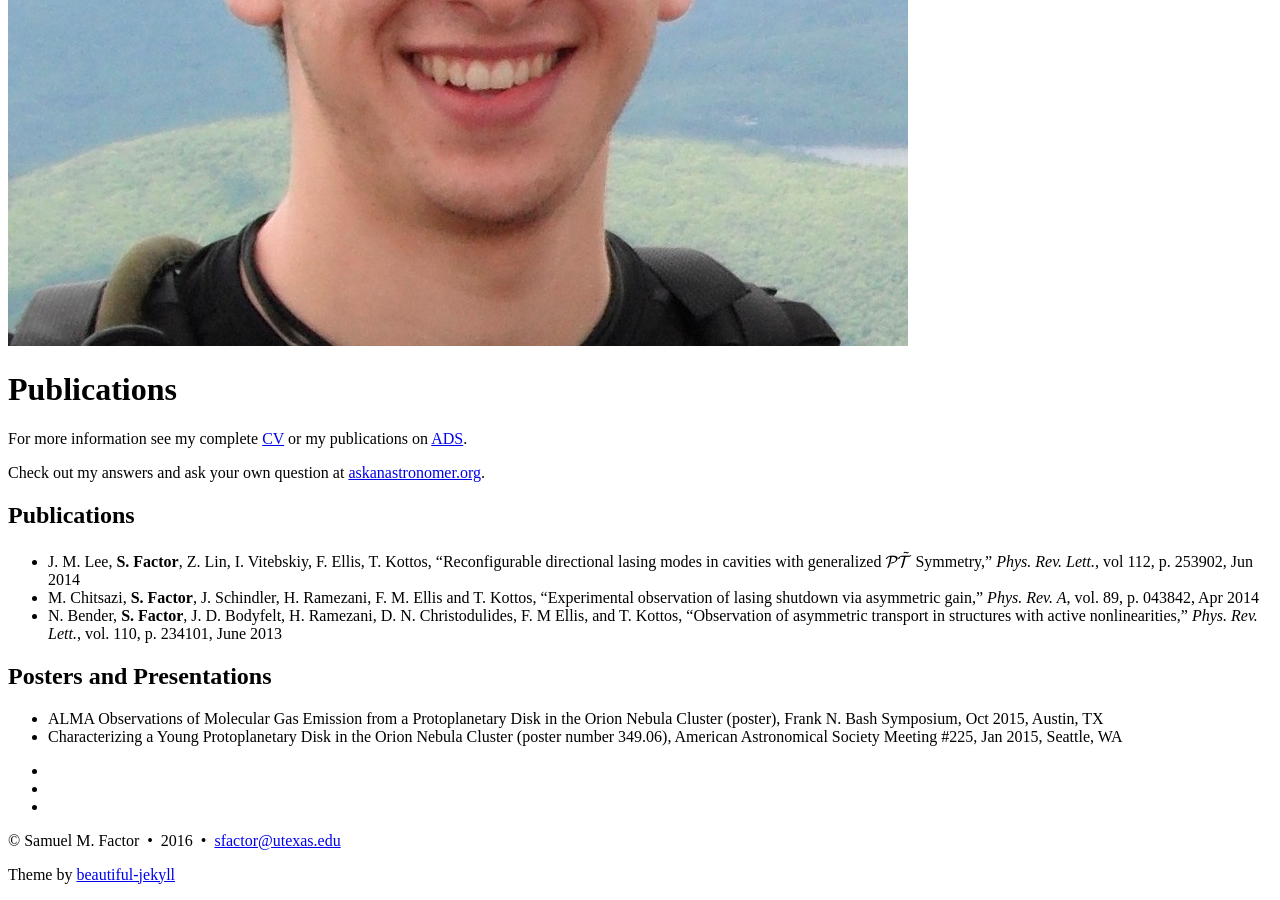
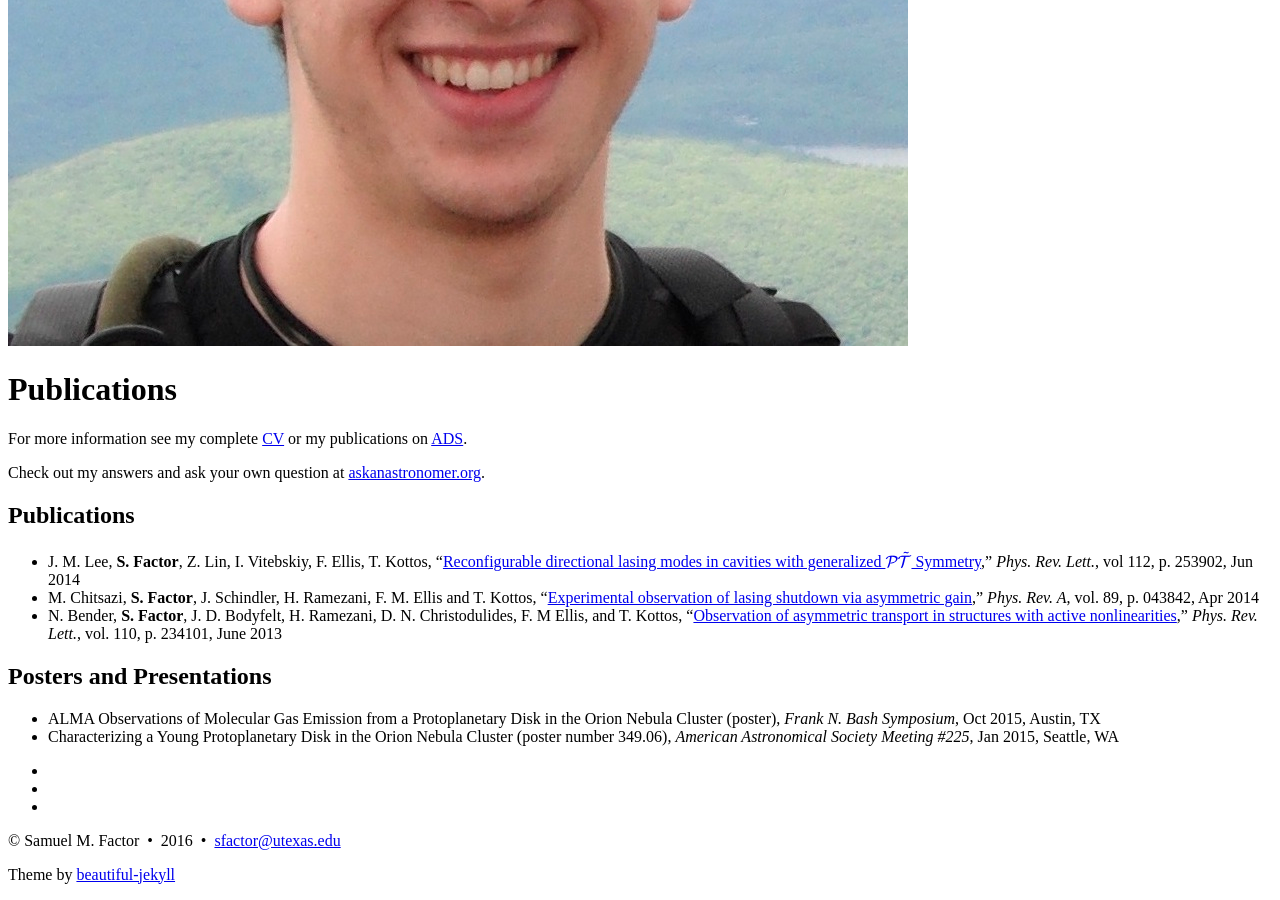
Before and after one commit to smfactor/Old-Website-sfxfactor.github.io, a Jekyll site: the page built from publications/index.md, in a window 1280 px wide and 900 px high, scrolled down 687 px. Built offline with Jekyll 4.4.1, drawn with Linux system fonts in a browser that asks for light colours; formulas are drawn with MathJax 3; part of the change alters nothing that is shown.

```diff
--- a/publications/index.md
+++ b/publications/index.md
@@ -11,11 +11,11 @@ Check out my answers and ask your own question at [askanastronomer.org](http://a
 
 ## Publications
 
-* J. M. Lee, **S. Factor**, Z. Lin, I. Vitebskiy, F. Ellis, T. Kottos, “Reconfigurable directional lasing modes in cavities with generalized $$\mathcal{P}\tilde{\mathcal{T}}$$ Symmetry,” *Phys. Rev. Lett.*, vol 112, p. 253902, Jun 2014
-* M. Chitsazi, **S. Factor**, J. Schindler, H. Ramezani, F. M. Ellis and T. Kottos, “Experimental observation of lasing shutdown via asymmetric gain,” *Phys. Rev. A*, vol. 89, p. 043842, Apr 2014
-* N. Bender, **S. Factor**, J. D. Bodyfelt, H. Ramezani, D. N. Christodulides, F. M Ellis, and T. Kottos, “Observation of asymmetric transport in structures with active nonlinearities,” *Phys. Rev. Lett.*, vol. 110, p. 234101, June 2013
+* J. M. Lee, **S. Factor**, Z. Lin, I. Vitebskiy, F. Ellis, T. Kottos, “[Reconfigurable directional lasing modes in cavities with generalized $$\mathcal{P}\tilde{\mathcal{T}}$$ Symmetry](http://adsabs.harvard.edu/abs/2014PhRvL.112y3902L),” *Phys. Rev. Lett.*, vol 112, p. 253902, Jun 2014
+* M. Chitsazi, **S. Factor**, J. Schindler, H. Ramezani, F. M. Ellis and T. Kottos, “[Experimental observation of lasing shutdown via asymmetric gain](http://adsabs.harvard.edu/abs/2014PhRvA..89d3842C),” *Phys. Rev. A*, vol. 89, p. 043842, Apr 2014
+* N. Bender, **S. Factor**, J. D. Bodyfelt, H. Ramezani, D. N. Christodulides, F. M Ellis, and T. Kottos, “[Observation of asymmetric transport in structures with active nonlinearities](http://adsabs.harvard.edu/abs/2013PhRvL.110w4101B),” *Phys. Rev. Lett.*, vol. 110, p. 234101, June 2013
 
 ## Posters and Presentations
 
-* ALMA Observations of Molecular Gas Emission from a Protoplanetary Disk in the Orion Nebula Cluster (poster), Frank N. Bash Symposium, Oct 2015, Austin, TX
-* Characterizing a Young Protoplanetary Disk in the Orion Nebula Cluster (poster number 349.06), American Astronomical Society Meeting #225, Jan 2015, Seattle, WA
+* ALMA Observations of Molecular Gas Emission from a Protoplanetary Disk in the Orion Nebula Cluster (poster), *Frank N. Bash Symposium*, Oct 2015, Austin, TX
+* Characterizing a Young Protoplanetary Disk in the Orion Nebula Cluster (poster number 349.06), *American Astronomical Society Meeting #225*, Jan 2015, Seattle, WA
```
